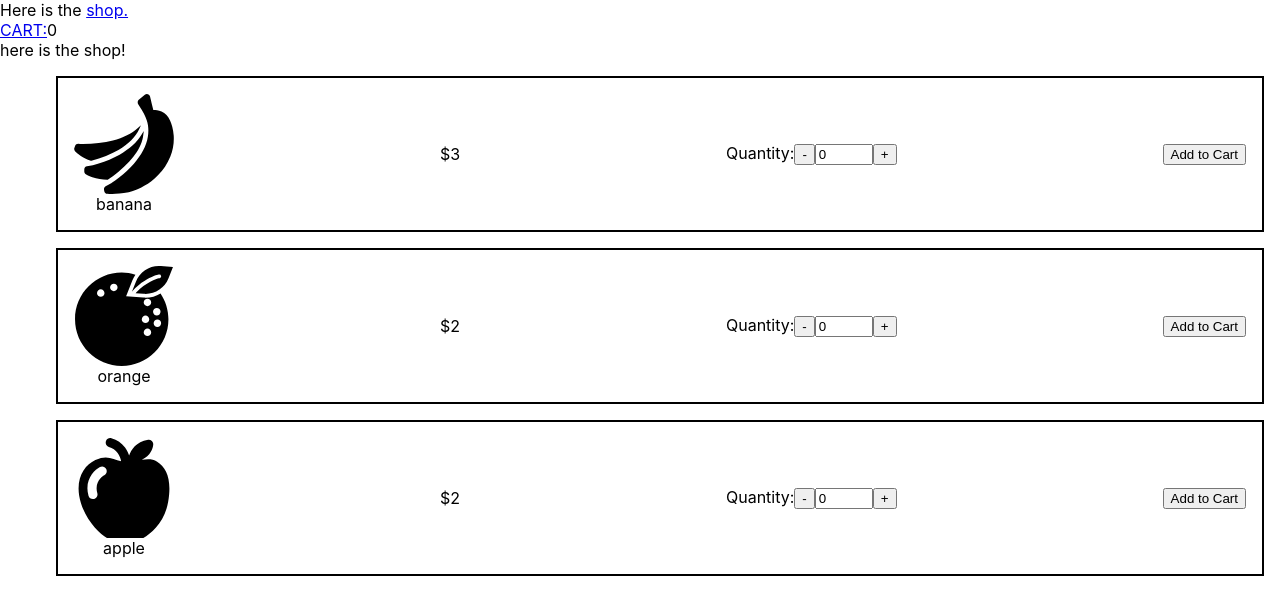
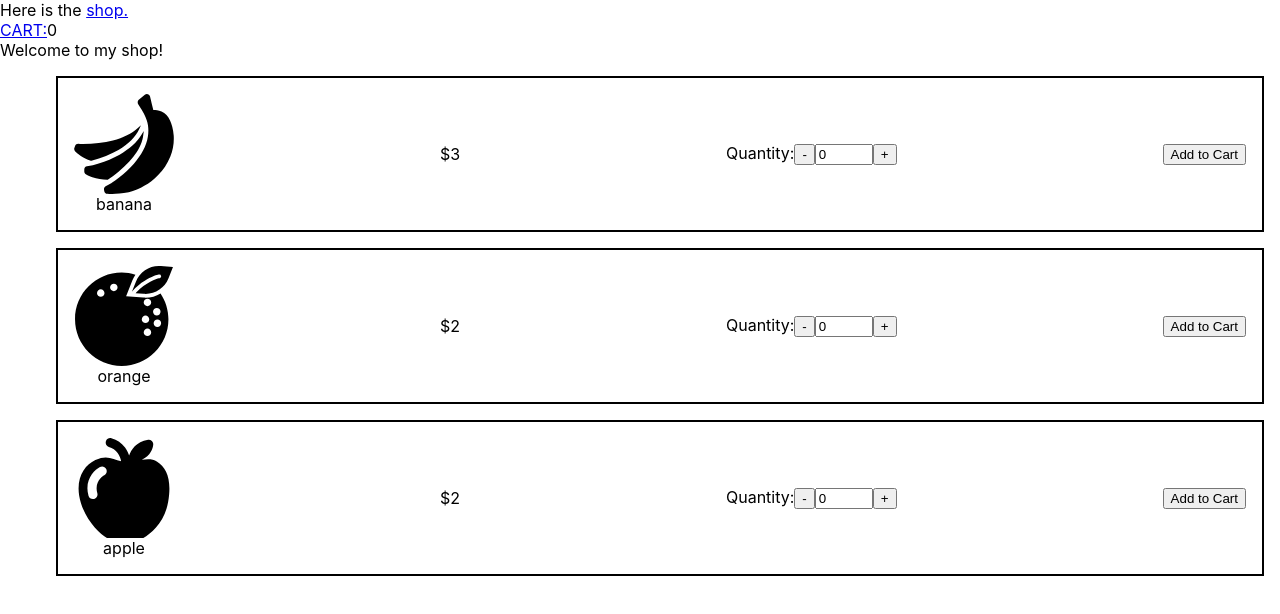
Before and after one commit to sbusenba/odin-shopping-cart, a React (Create React App) app: page /shop in a window 1280 px wide. Shown: the top 614 px of the page. Built offline with nearby package versions, Linux system fonts and the light colour scheme.

Commit message:
update verbage on welcome page.

```diff
--- a/src/components/Shop.js
+++ b/src/components/Shop.js
@@ -7,7 +7,7 @@ function Shop (){
 
 
     return (<div>
-        here is the shop!
+        Welcome to my shop!
         <ul>
         {products.map((product,index)=>{return <li key={index}><ProductView
                                                     product = {product}
```
